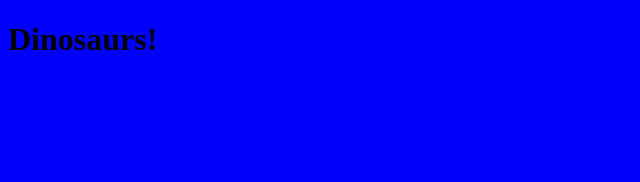
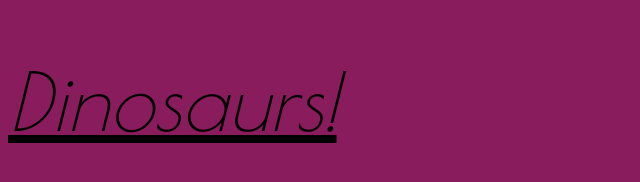
Before and after one commit to jenniferyaya/intro-to-css, a plain HTML site: page index.html in a window 1280 px wide. Shown: the whole page, without its empty margins (0-640 px from the left). Drawn offline with nearby package versions, Linux system fonts and the light colour scheme.

Commit message:
Added google fonts to h1.

```diff
--- a/css/main.css
+++ b/css/main.css
@@ -1,3 +1,19 @@
 html {
-	background-color: blue;
+	background-color: #891c5c;
+	/*
+		Black #000000 #000
+		White #ffffff #fff
+		Grey #333333 #cccccc
+		Red #ff0000
+		Green #00ff00 #0f0
+	*/
 }
+
+h1 {
+	font-weight: normal; /* normal, bold */
+	font-size: 5rem;
+	font-style:italic; /* normal, italic */
+	text-decoration:underline; /* underline, line-through */
+	font-family: "Poiret One", cursive;
+
+}
--- a/index.html
+++ b/index.html
@@ -4,6 +4,7 @@
 		<meta charset="utf-8">
 		<title>Intro to CSS</title>
 		<link href="css/main.css" rel="stylesheet">
+		<link href="http://fonts.googleapis.com/css?family=Poiret+One" rel="stylesheet" type="text/css">
 	</head>
 	<body>
 
```
